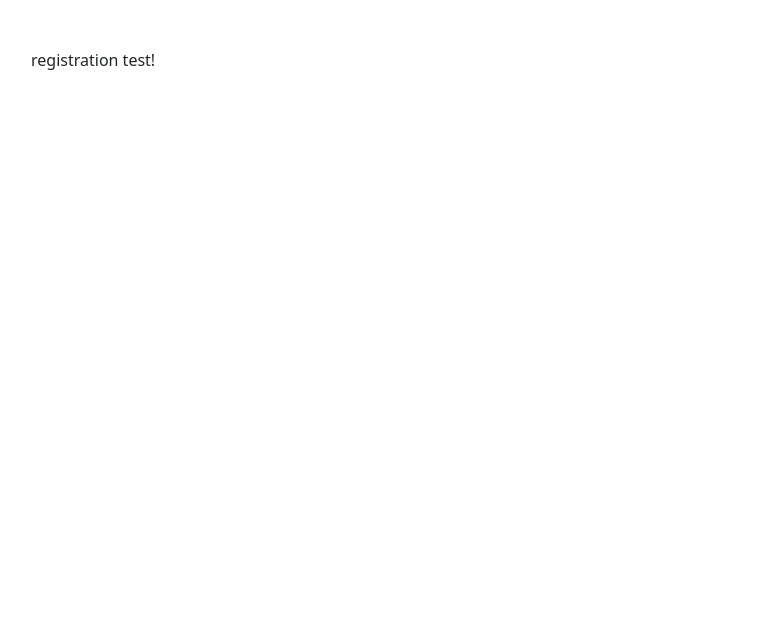
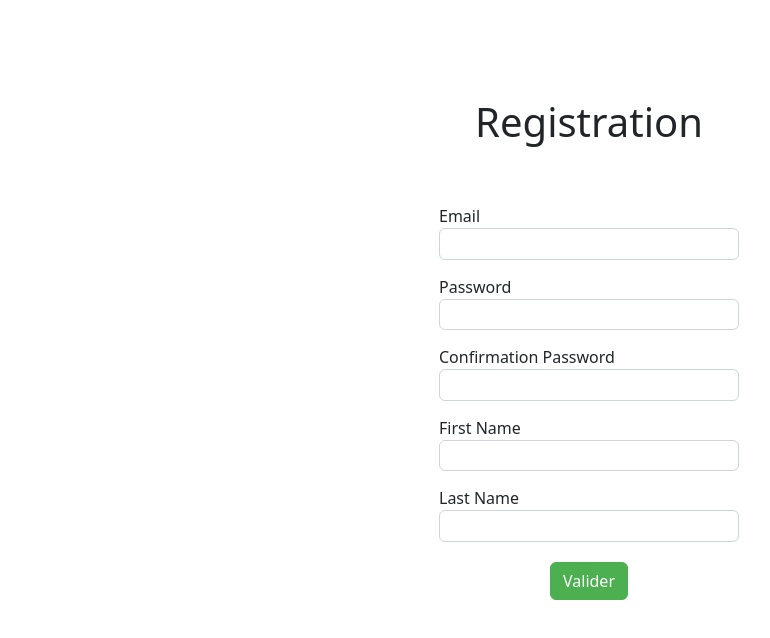
Before and after one commit to gwelle/angular_jira_xray, an Angular app: page /registration in a window 1280 px wide. Shown: the top 638 px of the page, without its empty margins (51-821 px from the left). Built offline with nearby package versions, Linux system fonts and the light colour scheme.

Commit message:
bootstrap, start rective registration form

```diff
--- a/src/app/app.config.ts
+++ b/src/app/app.config.ts
@@ -1,15 +1,13 @@
-import { ApplicationConfig, importProvidersFrom, provideBrowserGlobalErrorListeners, provideZoneChangeDetection } from '@angular/core';
+import { ApplicationConfig, provideBrowserGlobalErrorListeners, provideZoneChangeDetection } from '@angular/core';
 import { provideRouter } from '@angular/router';
 
 import { routes } from './app.routes';
 import { provideHttpClient } from '@angular/common/http';
-import { ReactiveFormsModule } from '@angular/forms';
 export const appConfig: ApplicationConfig = {
   providers: [
     provideBrowserGlobalErrorListeners(),
     provideZoneChangeDetection({ eventCoalescing: true }),
     provideRouter(routes),
     provideHttpClient(),
-    importProvidersFrom(ReactiveFormsModule)
   ]
 };
--- a/src/app/app.ts
+++ b/src/app/app.ts
@@ -1,10 +1,10 @@
 import { Component, signal } from '@angular/core';
 import { RouterOutlet } from '@angular/router';
-import { Registration } from "./components/registration/registration";
+
 
 @Component({
   selector: 'app-root',
-  imports: [RouterOutlet, Registration],
+  imports: [RouterOutlet],
   templateUrl: './app.html',
   styleUrl: './app.css'
 })
--- a/src/app/components/registration/registration.css
+++ b/src/app/components/registration/registration.css
@@ -0,0 +1,41 @@
+h1 {
+  padding-top: 50px;
+  text-align: center;
+}
+
+form {
+  padding: 50px;
+  max-width: 400px; /* Réduit la largeur globale du formulaire */
+  margin: auto; /* Centre le formulaire */
+}
+
+input {
+  display: block;
+  width: 100%;
+  padding: 0.25rem 0.5rem; /* Champs plus petits */
+  font-size: 0.9rem;
+  margin-bottom: 15px; /* Espace entre les champs */
+  font-weight: 400;
+  line-height: 1.5;
+  color: #212529;
+  background-color: #fff;
+  background-clip: padding-box;
+  border: 1px solid #ced4da;
+  border-radius: 0.375rem;
+  transition: border-color 0.15s ease-in-out, box-shadow 0.15s ease-in-out;
+}
+
+button {
+  display: block;
+  margin: 20px auto 0 auto; /* Centre le bouton */
+}
+
+.btn-primary {
+  background-color: #4CAF50; /* Vert */
+  border-color: #4CAF50;
+}
+
+.btn-primary:hover {
+  background-color: #45a049;
+  border-color: #3e8e41;
+}
--- a/src/app/components/registration/registration.html
+++ b/src/app/components/registration/registration.html
@@ -1 +1,21 @@
-<p>registration test!</p>
+<h1>Registration</h1>
+
+<form [formGroup]="registrationForm" (ngSubmit)="validateRegistrationForm()">
+
+    <label for="email">Email</label>
+    <input type="email" id="email" formControlName="email">
+
+    <label for="password">Password</label>
+    <input type="password" id="password" formControlName="password">
+
+    <label for="confirm-password">Confirmation Password</label>
+    <input type="password" id="confirm-password" formControlName="confirmPassword">
+
+    <label for="first-name">First Name</label>
+    <input type="text" id="first-name" formControlName="firstName">
+
+    <label for="last-name">Last Name</label>
+    <input type="text" id="last-name" formControlName="lastName">
+
+    <button type="submit" class="btn btn-primary">Valider</button>
+</form>
--- a/src/app/components/registration/registration.ts
+++ b/src/app/components/registration/registration.ts
@@ -1,25 +1,49 @@
-import { Component, OnInit } from '@angular/core';
+import { Component, OnInit, signal } from '@angular/core';
+import { ReactiveFormsModule, FormGroup, Validators, FormBuilder } from '@angular/forms';
 import { UserService } from '../../services/user.service';
 
 @Component({
   selector: 'app-registration',
   standalone: true,
-  imports: [],
+  imports: [ReactiveFormsModule],
   templateUrl: './registration.html',
   styleUrl: './registration.css'
 })
 export class Registration implements OnInit {
   // Define any properties or methods needed for registration
 
+  registrationForm: FormGroup;
+
+  user = signal({
+    id: null,
+    email: '',
+    password: '',
+    confirmPassword: '',
+    firstName: '',
+    lastName: ''
+  });
+
+  ;
+
   /**
    * constructor
    * @param userService
    */
-  constructor(private readonly userService: UserService) {
+  constructor(private readonly userService: UserService, private readonly fb: FormBuilder) {
+    this.registrationForm = this.fb.group({
+      email: ['', [Validators.required, Validators.email]],
+      password: ['', [Validators.required]],
+      confirmPassword: ['', [Validators.required]],
+      firstName: ['', [Validators.required]],
+      lastName: ['', [Validators.required]],
+    });
   }
 
   ngOnInit(): void {
     // Perform any initialization logic here
         console.log('Resgistration::ngOnInit()');
   }
+
+  validateRegistrationForm() {}
+
 }
--- a/src/app/services/user.service.ts
+++ b/src/app/services/user.service.ts
@@ -1,5 +1,7 @@
 import { Injectable } from '@angular/core';
 import { HttpClient } from '@angular/common/http';
+import { Observable, throwError } from 'rxjs';
+import { catchError } from 'rxjs/operators';
 import { User } from '../models/user';
 import { environment } from '../../environments/environment';
 
@@ -21,13 +23,16 @@ export class UserService {
   }
 
   /**
-   *  Registers a new user.
-   * @param user
-   * * This method registers a new user by sending a POST request to the API.
-   * It expects a User object as input and returns an Observable of the User type.
-   * @returns
+   * Registers a new user.
+   * @param user - The user to register.
+   * @returns An Observable of the registered User.
    */
-  registrer(user:User) {
-    return this.http.post<User>(`${this.apiUrl}`, user);
+  register(user: User): Observable<User> {
+    return this.http.post<User>(`${this.apiUrl}/register`, user).pipe(
+      catchError((err) => {
+        // Ici tu peux renvoyer l'erreur pour le composant
+          return throwError(() => err);
+      })
+    );
   }
 }
--- a/src/styles.css
+++ b/src/styles.css
@@ -1 +1,2 @@
 /* You can add global styles to this file, and also import other style files */
+@import 'bootstrap/dist/css/bootstrap.min.css';
```
